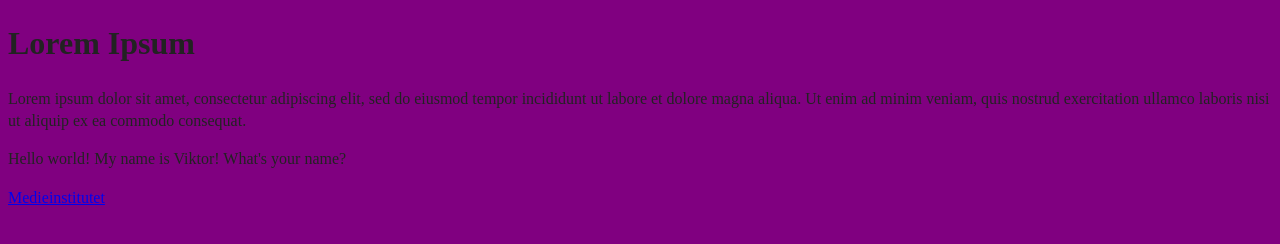
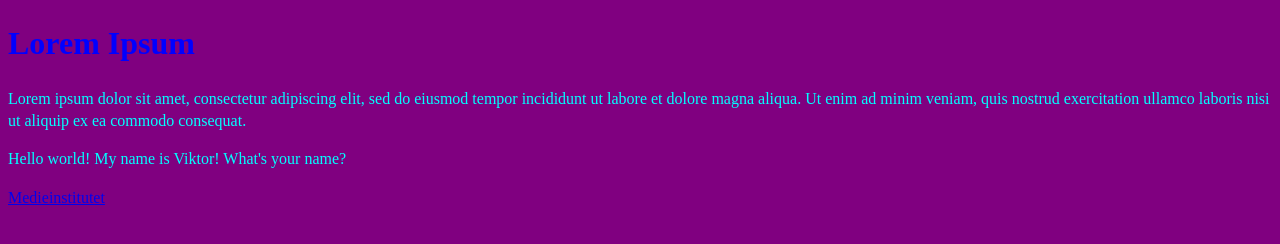
Before and after one commit to viktorgitschmidt/Viktor-HTML-Assignment-2026, a website built with webpack: page index.html in a window 1280 px wide. Built offline with nearby package versions, Linux system fonts and the light colour scheme.

Commit message:
Text colors changed

```diff
--- a/index.html
+++ b/index.html
@@ -24,12 +24,12 @@
 
 <body style="background-color: purple">
 
-<h1>Lorem Ipsum</h1>
+<h1 style="color: blue">Lorem Ipsum</h1>
 
-<p>Lorem ipsum dolor sit amet, consectetur adipiscing elit, sed do eiusmod tempor incididunt ut labore et dolore magna aliqua. Ut enim ad minim veniam, quis nostrud exercitation ullamco laboris nisi ut aliquip ex ea commodo consequat.  </p>
+<p style="color: aqua">Lorem ipsum dolor sit amet, consectetur adipiscing elit, sed do eiusmod tempor incididunt ut labore et dolore magna aliqua. Ut enim ad minim veniam, quis nostrud exercitation ullamco laboris nisi ut aliquip ex ea commodo consequat.  </p>
 
   <!-- Add your site or application content here -->
-  <p>Hello world! My name is Viktor! What's your name? </p>
+  <p style="color: aqua">Hello world! My name is Viktor! What's your name? </p>
 
 <a href="https://medieinstitutet.se/">Medieinstitutet</a>
 
```
